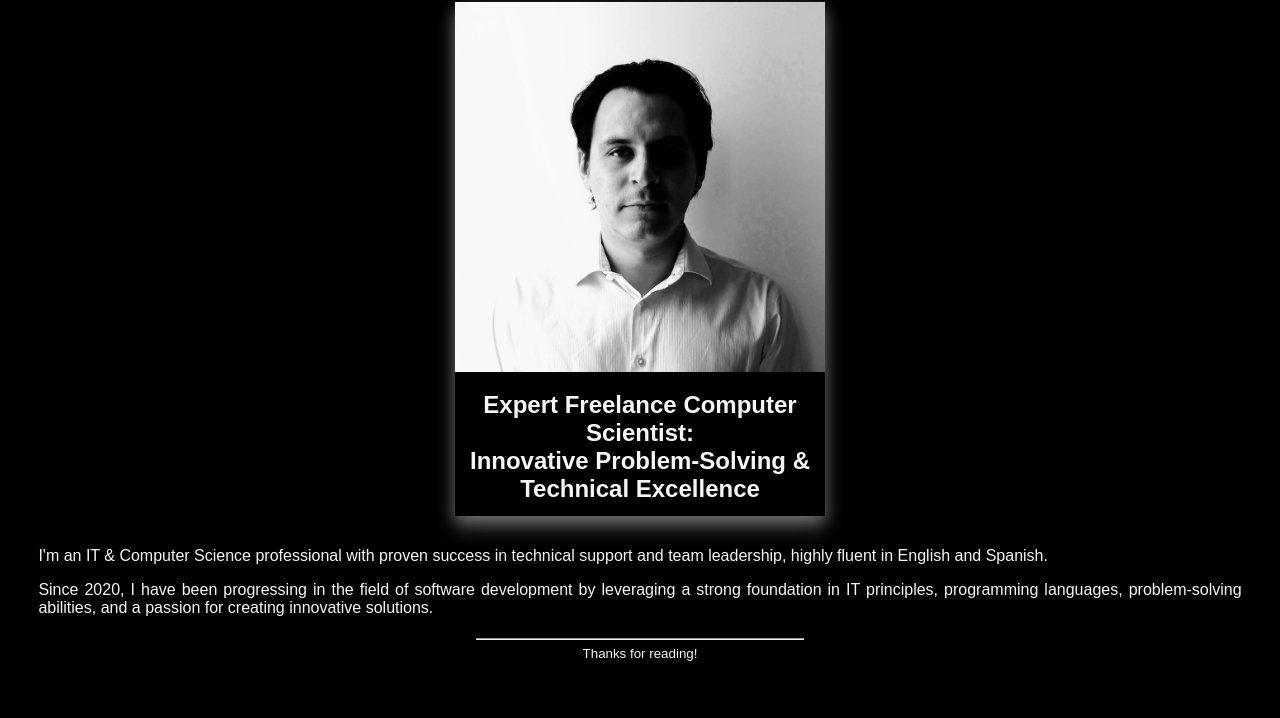
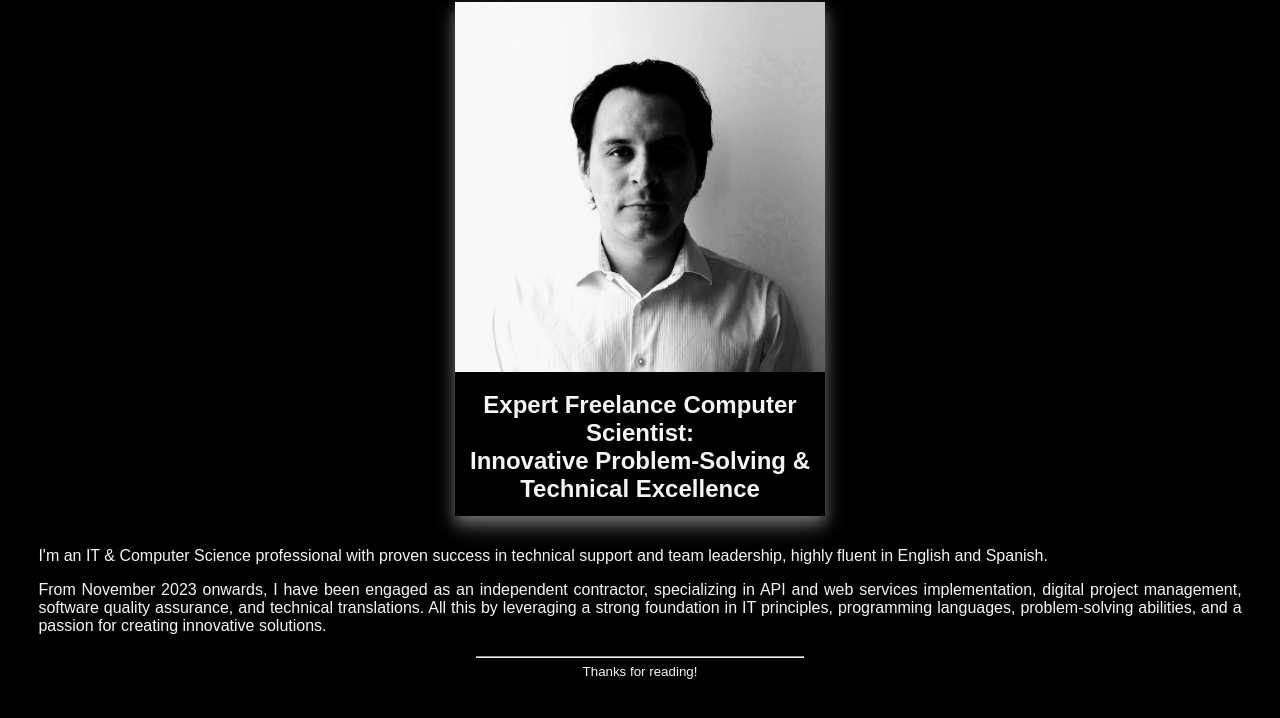
Before and after one commit to JulioGitLab/JulioGitLab.github.io, a plain HTML site: page index.html in a window 1280 px wide. Shown: the part 82-800 px from the top of the page. Drawn offline with Linux system fonts and the light colour scheme; a web font is replaced by a local one.

Commit message:
Modifies the description

```diff
--- a/index.html
+++ b/index.html
@@ -25,9 +25,10 @@
       </p>
 
       <p>
-         Since 2020, I have been progressing in the field of software development by leveraging a
-         strong foundation in IT principles, programming languages, problem-solving abilities,
-         and a passion for creating innovative solutions.
+         From November 2023 onwards, I have been engaged as an independent contractor, specializing in
+         API and web services implementation, digital project management, software quality assurance,
+         and technical translations. All this by leveraging a strong foundation in IT principles,
+         programming languages, problem-solving abilities, and a passion for creating innovative solutions.
       </p>
    </main>
 
```
